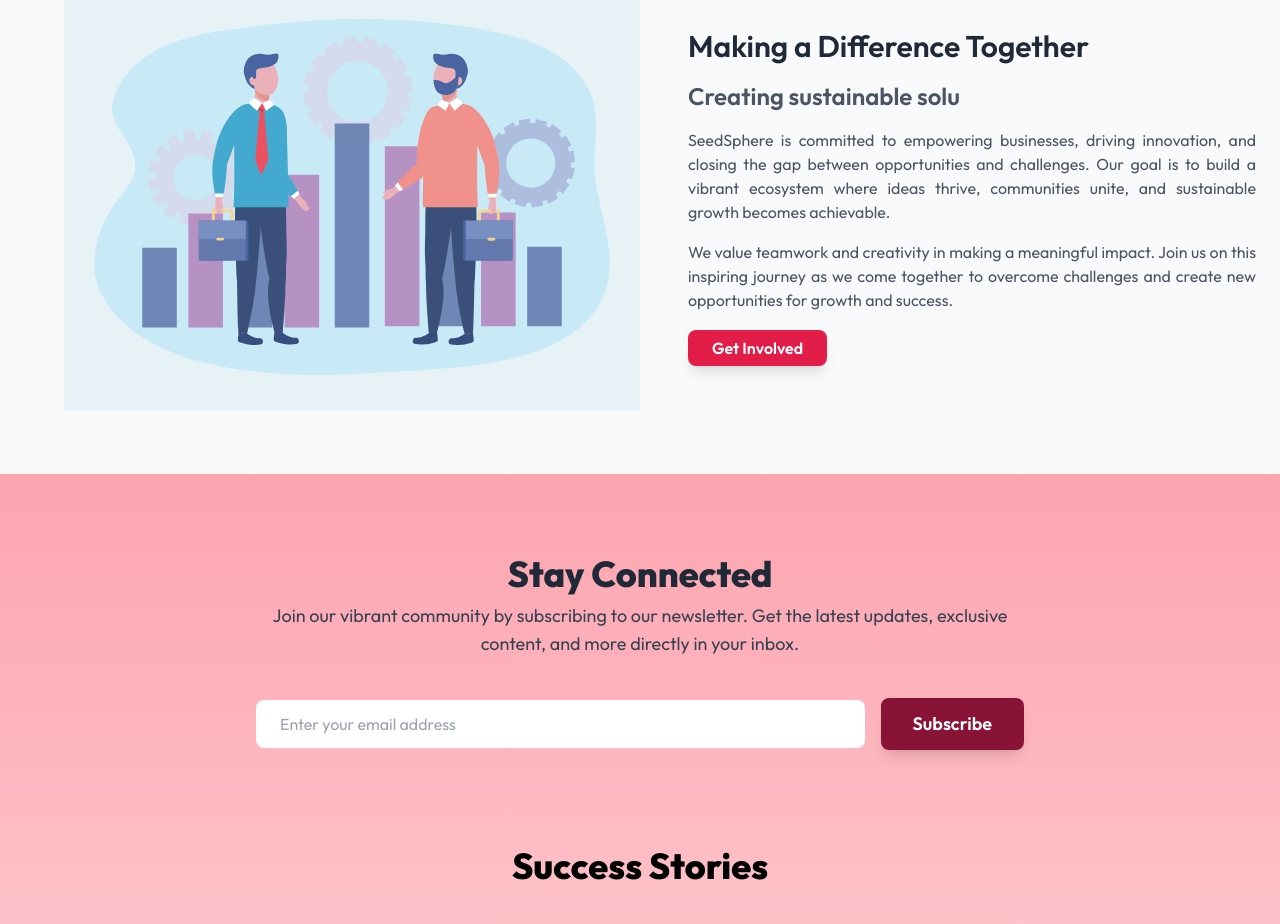
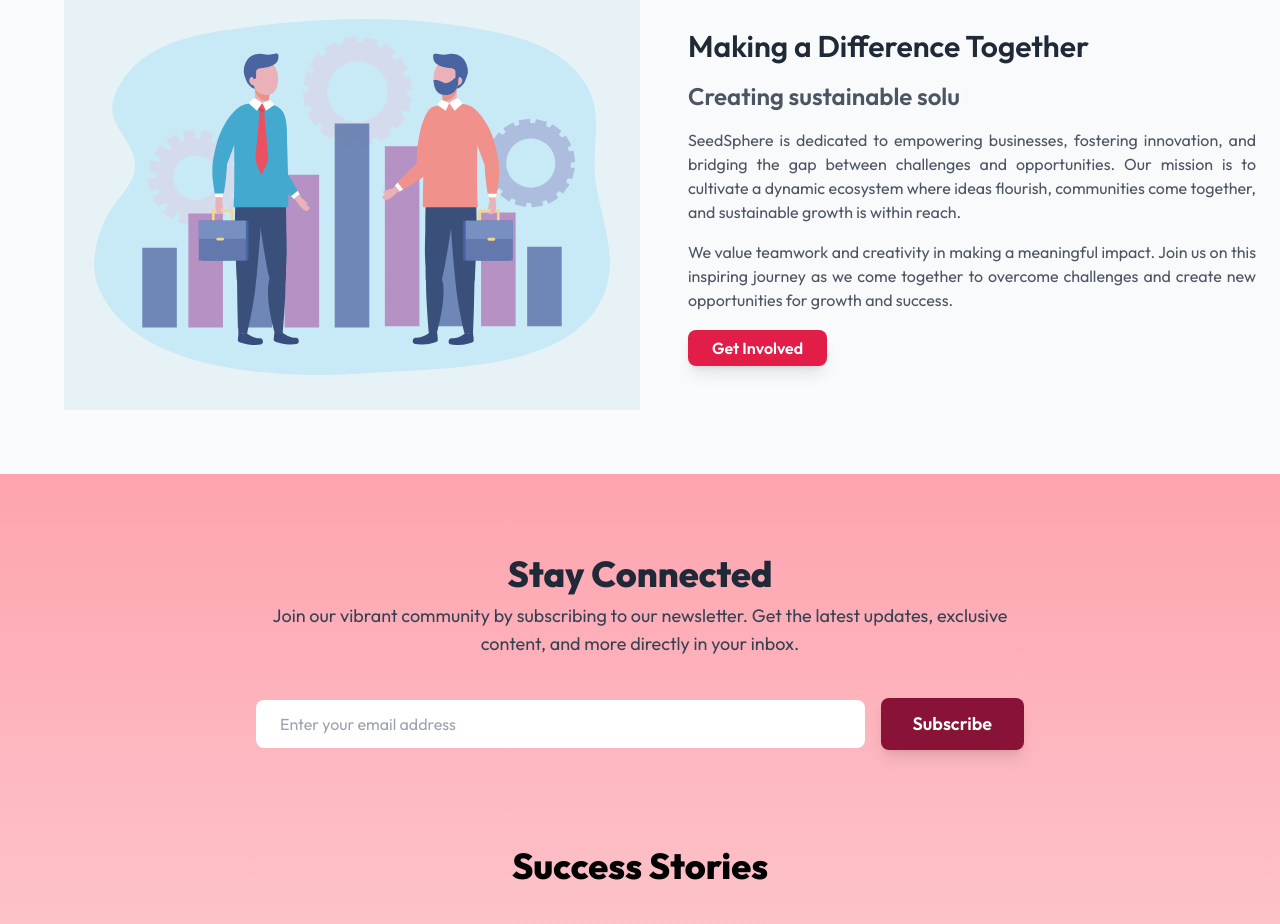
Before and after one commit to sorupchakraborty/SeedSphere-client, a React (Vite) app: page / in a window 1280 px wide. Shown: the part 1820-2744 px from the top of the page. Built offline with nearby package versions, Linux system fonts and the light colour scheme; no server answers.

Commit message:
refine wording in OurMission component for clarity and impact

```diff
--- a/src/components/OurMission/OurMission.jsx
+++ b/src/components/OurMission/OurMission.jsx
@@ -36,7 +36,7 @@ const OurMission = () => {
                         />
                     </p>
                     <p className="mt-4 text-gray-600 dark:text-gray-300 text-justify">
-                        SeedSphere is committed to empowering businesses, driving innovation, and closing the gap between opportunities and challenges. Our goal is to build a vibrant ecosystem where ideas thrive, communities unite, and sustainable growth becomes achievable.
+                    SeedSphere is dedicated to empowering businesses, fostering innovation, and bridging the gap between challenges and opportunities. Our mission is to cultivate a dynamic ecosystem where ideas flourish, communities come together, and sustainable growth is within reach.
                     </p>
                     <p className="mt-4 text-gray-600 dark:text-gray-300 text-justify">
                     We value teamwork and creativity in making a meaningful impact. Join us on this inspiring journey as we come together to overcome challenges and create new opportunities for growth and success.
```
